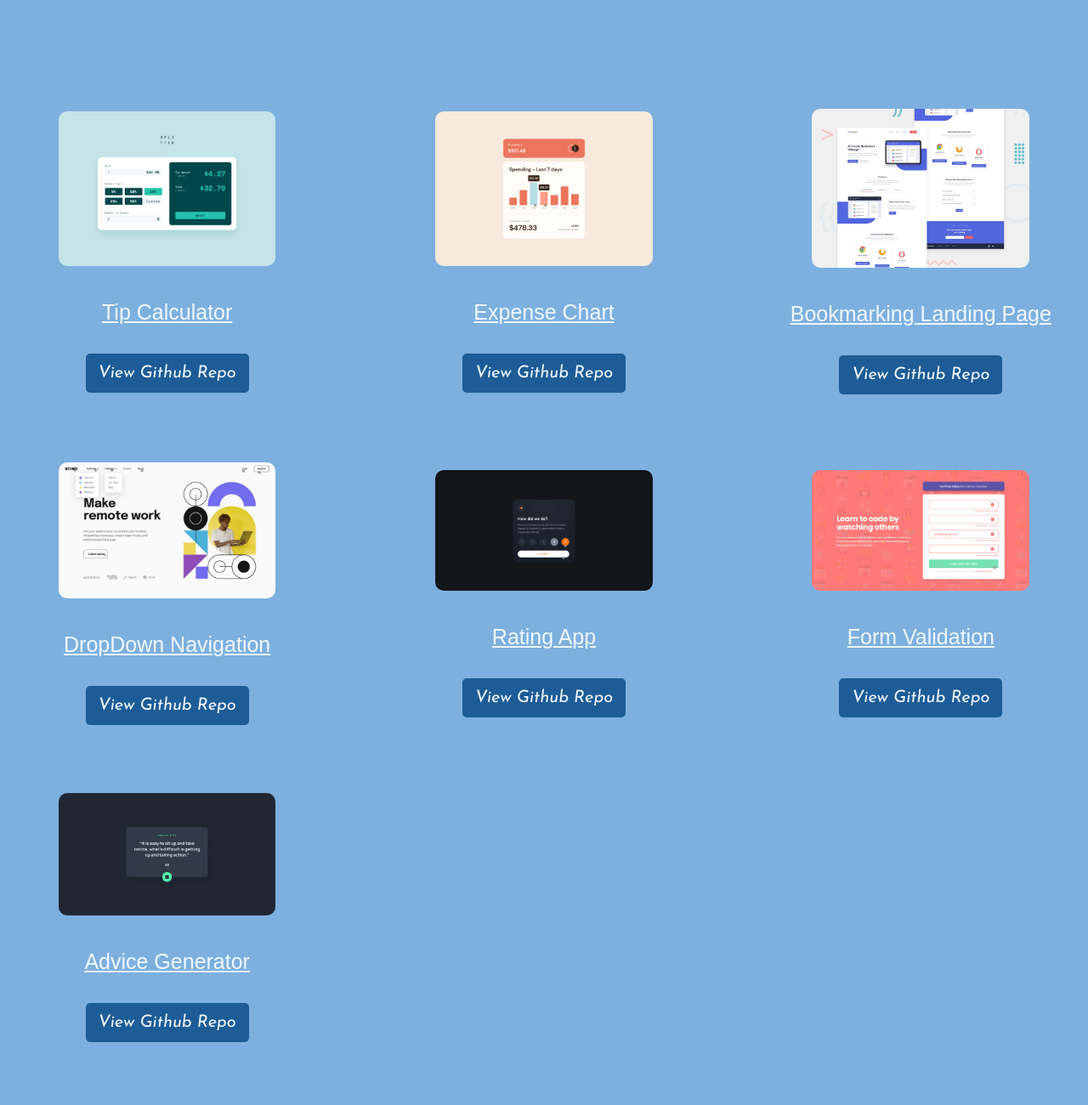
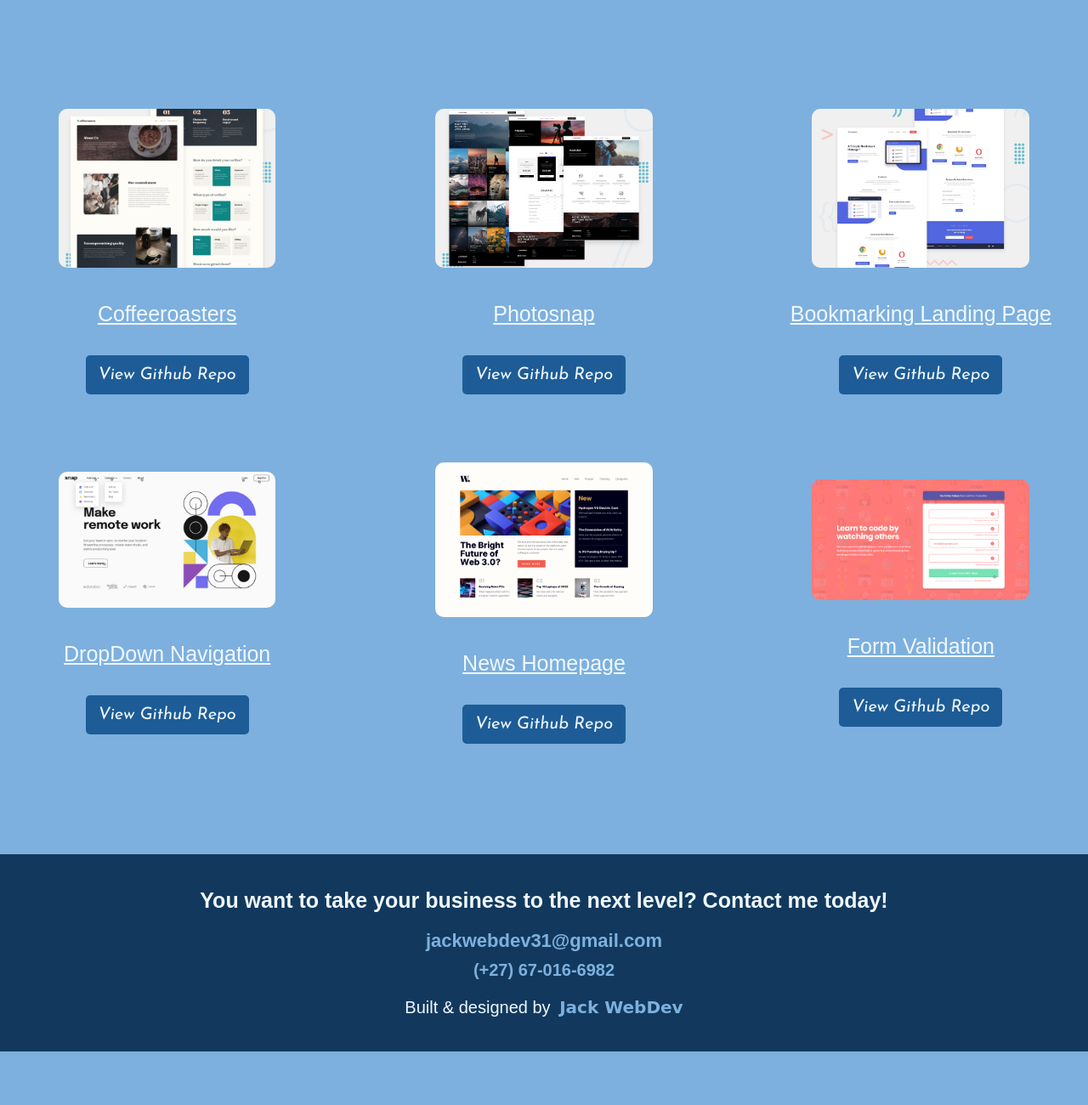
Before and after one commit to Jack-WebDev/Portfolio_V3, a plain HTML site: page webDev.html in a window 1280 px wide. Shown: the part 920-2220 px from the top of the page at 85% size. After the commit the page ends 2157 px from the top, so only its background shows below. Drawn offline with nearby package versions, Linux system fonts and the light colour scheme; files that its build step writes are made by us from their sources; a web font is replaced by a local one.

Commit message:
web dev projects update

```diff
--- a/webDev.html
+++ b/webDev.html
@@ -63,28 +63,28 @@
             <div class="projects">
                 <div class="project_1">
                     <div class="img_container">
-                        <img src="Assets/WebDev-imgs/TipCalc.jpg" alt="Tip-calculator">
+                        <img src="Assets/WebDev-imgs/About-us.jpg" alt="">
 
-                        <a href="https://jack-webdev.github.io/Tip_Calculator/" target="_blank" class="viewLive">View Me!</a>
+                        <a href="https://jack-webdev.github.io/coffeeroasters/" target="_blank" class="viewLive">View Me!</a>
                     </div>
 
-                    <p>Tip Calculator</p>
+                    <p>Coffeeroasters</p>
 
-                    <a href="https://github.com/Jack-WebDev/Tip_Calculator.git" target="_blank" class="viewGit__btn">View Github Repo</a>
+                    <a href="https://github.com/Jack-WebDev/coffeeroasters.git" target="_blank" class="viewGit__btn">View Github Repo</a>
 
                 </div>
 
                 <div class="project_2">
                     <div class="img_container">
-                        <img src="Assets/WebDev-imgs/ExpenseChart.jpg" alt="Expense-chart">
+                        <img src="Assets/WebDev-imgs/pbdzyfy546b6jlzqrkjb.jpg" alt="">
 
-                        <a href="https://jack-webdev.github.io/Expense_Chart/" target="_blank" class="viewLive">View Me!</a>
+                        <a href="https://jack-webdev.github.io/photosnap/" target="_blank" class="viewLive">View Me!</a>
                     </div>
 
 
-                    <p>Expense Chart</p>
+                    <p>Photosnap</p>
 
-                    <a href="https://github.com/Jack-WebDev/Expense_Chart.git" target="_blank" class="viewGit__btn">View Github Repo</a>
+                    <a href="https://github.com/Jack-WebDev/photosnap.git" target="_blank" class="viewGit__btn">View Github Repo</a>
                 </div>
 
                 <div class="project_3">
@@ -115,14 +115,14 @@
 
                 <div class="project_5">
                     <div class="img_container">
-                        <img src="Assets/WebDev-imgs/rating.jpg" alt="Rating-app">
+                        <img src="Assets/WebDev-imgs/desktop-design.jpg" alt="">
 
-                        <a href="https://jack-webdev.github.io/Interactive_Rating/" target="_blank" class="viewLive">View Me!</a>
+                        <a href="https://jack-webdev.github.io/news-homepage/" target="_blank" class="viewLive">View Me!</a>
                     </div>
 
-                    <p>Rating App</p>
+                    <p>News Homepage</p>
 
-                    <a href="https://github.com/Jack-WebDev/Interactive_Rating.git" target="_blank" class="viewGit__btn">View Github Repo</a>
+                    <a href="https://github.com/Jack-WebDev/news-homepage.git" target="_blank" class="viewGit__btn">View Github Repo</a>
                 </div>
 
                 <div class="project_6">
@@ -137,17 +137,6 @@
                     <a href="https://github.com/Jack-WebDev/SignUp_Form.git" target="_blank" class="viewGit__btn">View Github Repo</a>
                 </div>
 
-                <div class="project_7">
-                    <div class="img_container">
-                        <img src="Assets/WebDev-imgs/AdviceGen.jpg" alt="Advice-generator">
-
-                        <a href="https://jack-webdev.github.io/API_Advice_Generator/" target="_blank" class="viewLive">View Me!</a>
-                    </div>
-
-                    <p>Advice Generator</p>
-
-                    <a href="https://github.com/Jack-WebDev/API_Advice_Generator.git" target="_blank" class="viewGit__btn">View Github Repo</a>
-                </div>
             </div>
         </div>
     </main>
```
Also changed, not shown: index.html (+16 -15 lines), Assets/WebDev-imgs/About-us.jpg (added), Assets/WebDev-imgs/ExpenseChart.jpg (deleted), Assets/WebDev-imgs/TipCalc.jpg (deleted), Assets/WebDev-imgs/desktop-design.jpg (added), Assets/WebDev-imgs/pbdzyfy546b6jlzqrkjb.jpg (added).
